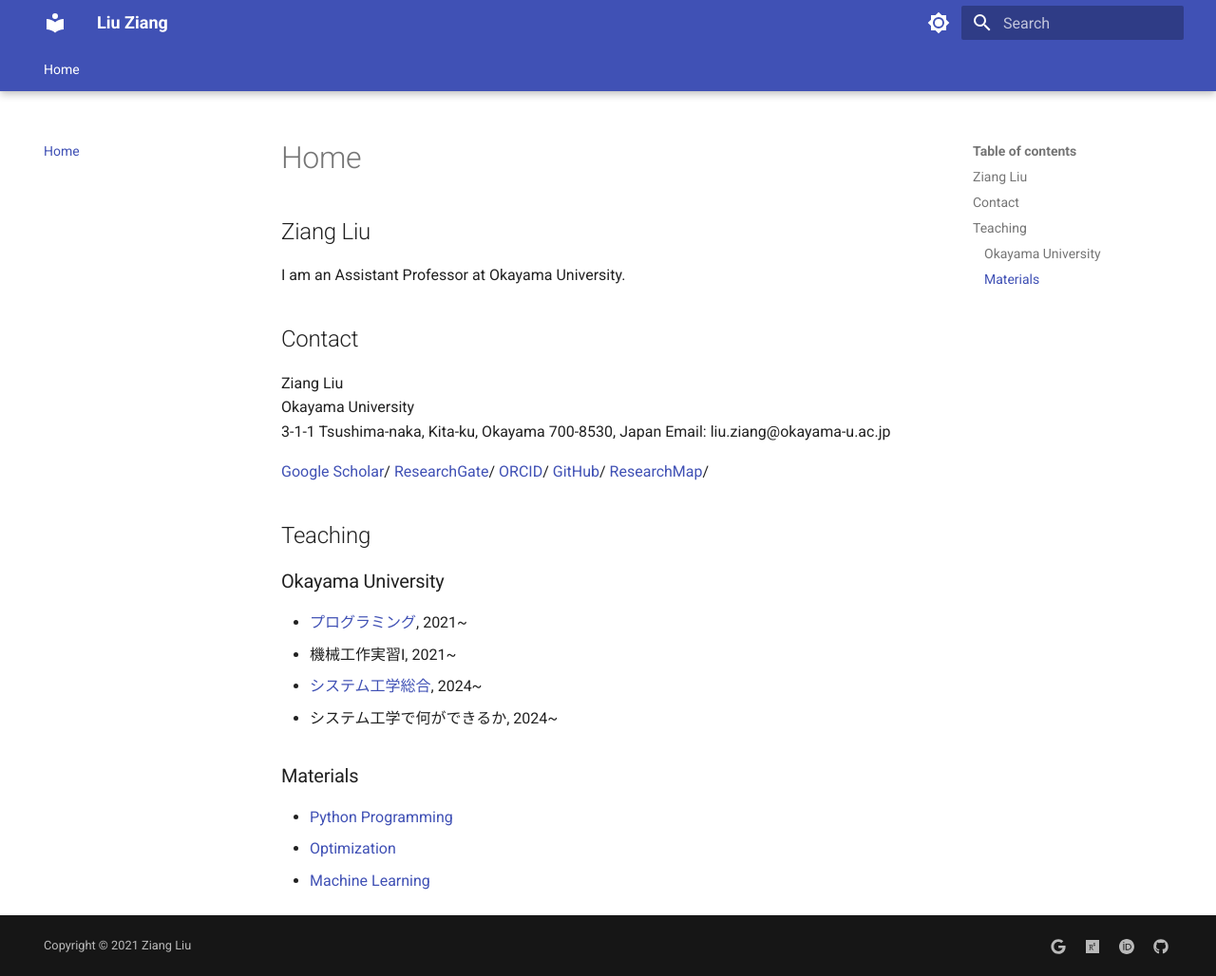
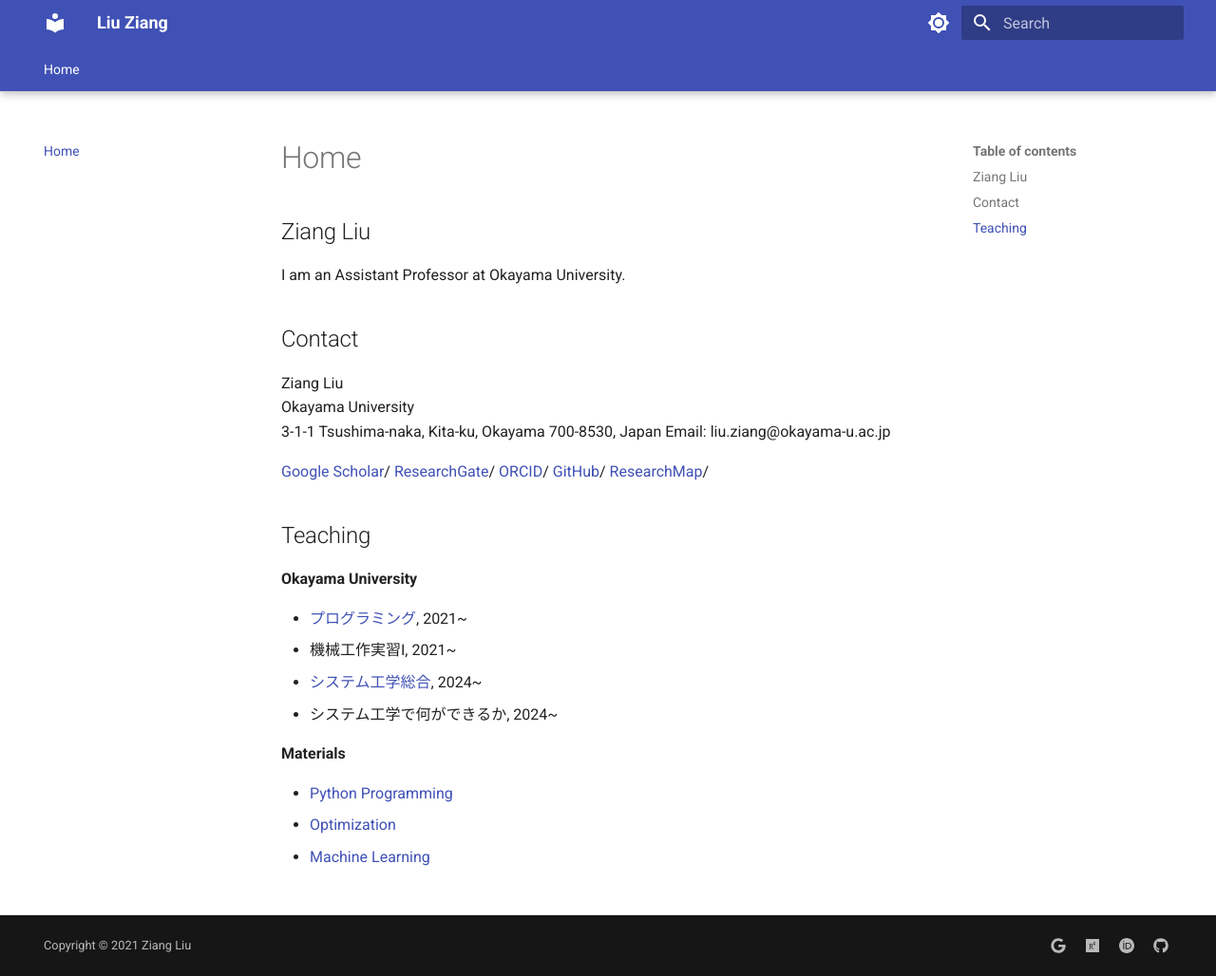
Before and after one commit to zi-ang-liu/zi-ang-liu.github.io, an MkDocs documentation site: the page built from docs/index.md, in a window 1280 px wide and 1028 px high. Shown: the whole window at 95% size. Built offline with MkDocs 1.6.1 and Material for MkDocs 9.7.7, drawn with Linux system fonts in a browser that asks for light colours.

Commit message:
Update index.md

```diff
--- a/docs/index.md
+++ b/docs/index.md
@@ -18,14 +18,14 @@ Email: liu.ziang@okayama-u.ac.jp
 
 ## Teaching
 
-### Okayama University
+**Okayama University**
 
 - [プログラミング](https://zi-ang-liu.github.io/jb-c-programming/intro.html), 2021~
 - 機械工作実習I, 2021~
 - [システム工学総合](https://zi-ang-liu.github.io/jb-practice-on-systems-engineering/intro.html), 2024~
 - システム工学で何ができるか, 2024~
 
-### Materials
+**Materials**
 
 - [Python Programming](https://ziangs-organization.gitbook.io/python/)
 - [Optimization](https://zi-ang-liu.github.io/jb-optimization/)
```
